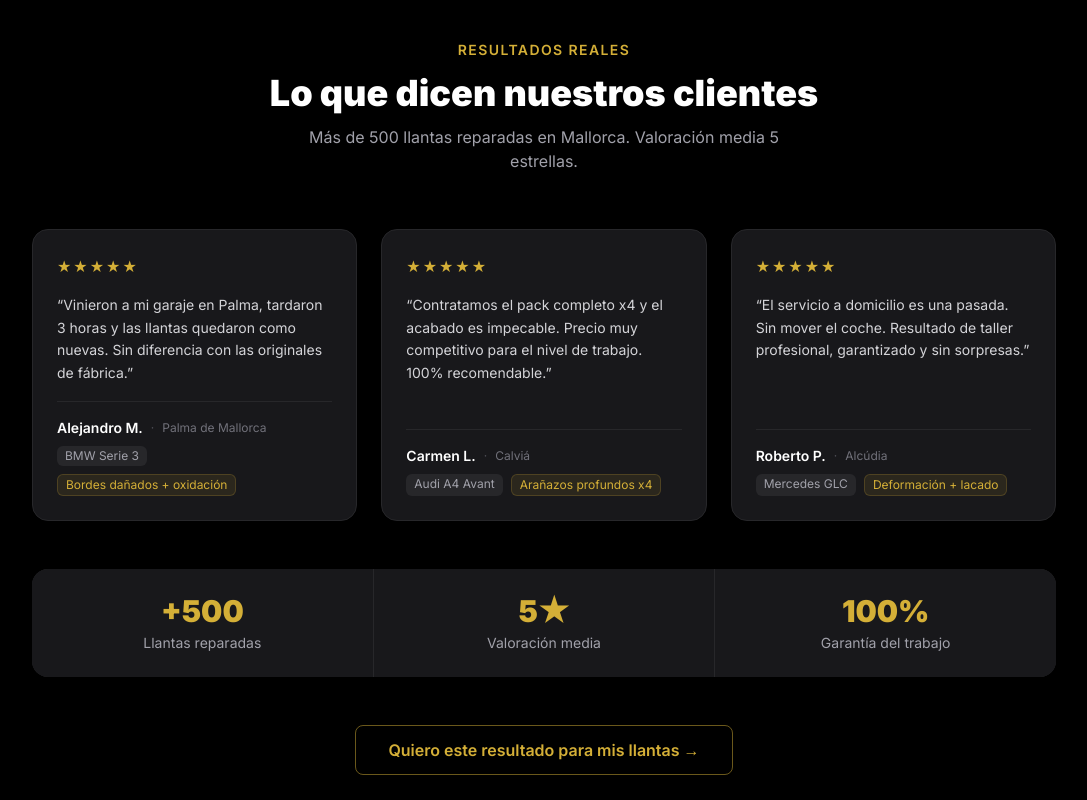
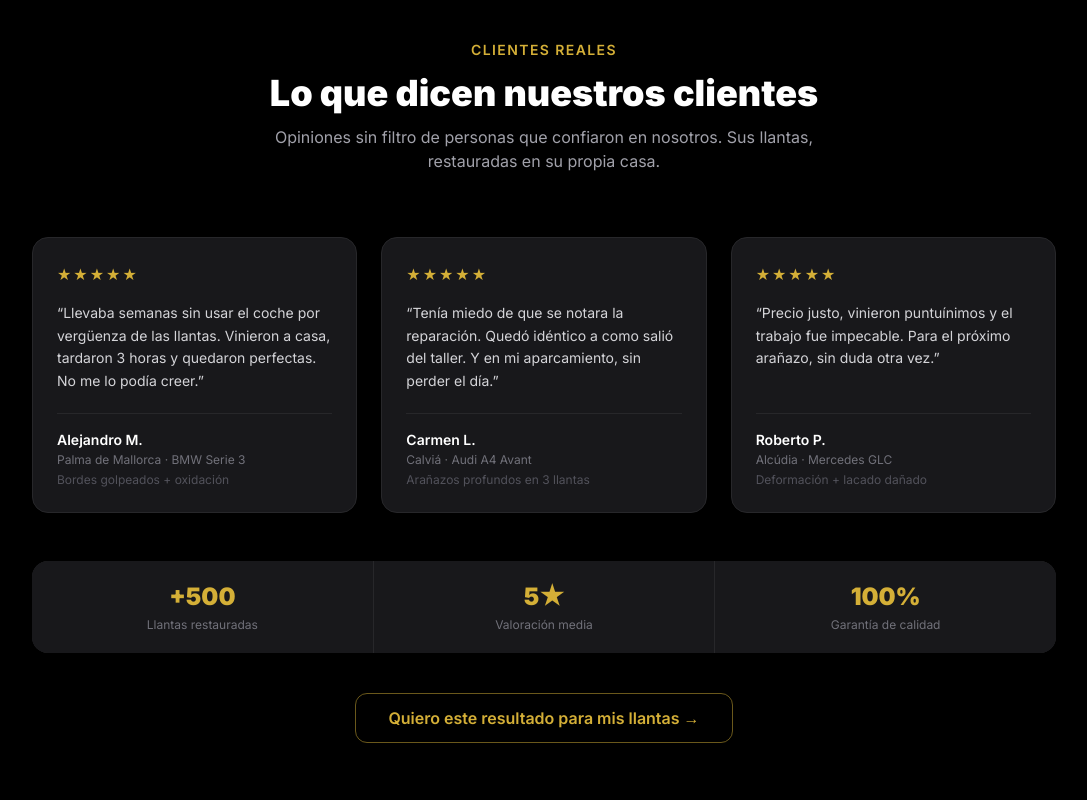
Before and after one commit to Zamule-2022/zamulediamond-web, a Next.js app: page / in a window 1280 px wide. Shown: the part 2060-2860 px from the top of the page, without its empty margins (96-1183 px from the left). Built offline with nearby package versions, Linux system fonts and the light colour scheme.

Commit message:
Update BeforeAfter.jsx

```diff
--- a/src/components/BeforeAfter.jsx
+++ b/src/components/BeforeAfter.jsx
@@ -1,99 +1,91 @@
 const testimonios = [
   {
-    vehiculo: 'BMW Serie 3',
-    dano: 'Bordes dañados + oxidación',
-    texto: 'Vinieron a mi garaje en Palma, tardaron 3 horas y las llantas quedaron como nuevas. Sin diferencia con las originales de fábrica.',
     cliente: 'Alejandro M.',
     zona: 'Palma de Mallorca',
-    stars: 5
+    vehiculo: 'BMW Serie 3',
+    dano: 'Bordes golpeados + oxidaci\u00f3n',
+    stars: 5,
+    texto: 'Llevaba semanas sin usar el coche por verg\u00fcenza de las llantas. Vinieron a casa, tardaron 3 horas y quedaron perfectas. No me lo pod\u00eda creer.',
   },
   {
+    cliente: 'Carmen L.',
+    zona: 'Calvi\u00e1',
     vehiculo: 'Audi A4 Avant',
-    dano: 'Arañazos profundos x4',
-    texto: 'Contratamos el pack completo x4 y el acabado es impecable. Precio muy competitivo para el nivel de trabajo. 100% recomendable.',
-    cliente: 'Carmen L.',
-    zona: 'Calviá',
-    stars: 5
+    dano: 'Ara\u00f1azos profundos en 3 llantas',
+    stars: 5,
+    texto: 'Ten\u00eda miedo de que se notara la reparaci\u00f3n. Qued\u00f3 id\u00e9ntico a como sali\u00f3 del taller. Y en mi aparcamiento, sin perder el d\u00eda.',
   },
   {
+    cliente: 'Roberto P.',
+    zona: 'Alc\u00fadia',
     vehiculo: 'Mercedes GLC',
-    dano: 'Deformación + lacado',
-    texto: 'El servicio a domicilio es una pasada. Sin mover el coche. Resultado de taller profesional, garantizado y sin sorpresas.',
-    cliente: 'Roberto P.',
-    zona: 'Alcúdia',
-    stars: 5
-  }
+    dano: 'Deformaci\u00f3n + lacado da\u00f1ado',
+    stars: 5,
+    texto: 'Precio justo, vinieron puntu\u00ednimos y el trabajo fue impecable. Para el pr\u00f3ximo ara\u00f1azo, sin duda otra vez.',
+  },
 ]
 
 export default function BeforeAfter() {
   return (
     <section id="antes-despues" className="bg-black py-24 px-6">
       <div className="max-w-5xl mx-auto">
-
-        {/* Header */}
-        <div className="text-center mb-14">
-          <span className="text-gold-400 text-sm font-semibold tracking-widest uppercase">Resultados reales</span>
-          <h2 className="text-4xl font-black text-white mt-3">Lo que dicen nuestros clientes</h2>
-          <p className="text-zinc-400 mt-3 max-w-lg mx-auto">Más de 500 llantas reparadas en Mallorca. Valoración media 5 estrellas.</p>
+        <div className="text-center mb-16">
+          <span className="text-gold-400 text-sm font-semibold tracking-widest uppercase">
+            Clientes reales
+          </span>
+          <h2 className="text-4xl font-black text-white mt-3">
+            Lo que dicen nuestros clientes
+          </h2>
+          <p className="text-zinc-400 mt-3 max-w-xl mx-auto">
+            Opiniones sin filtro de personas que confiaron en nosotros. Sus llantas, restauradas en su propia casa.
+          </p>
         </div>
 
-        {/* Testimonial cards */}
-        <div className="grid grid-cols-1 md:grid-cols-3 gap-6 mb-12">
+        <div className="grid grid-cols-1 md:grid-cols-3 gap-6">
           {testimonios.map((t, i) => (
-            <div key={i} className="bg-zinc-900 border border-zinc-800 rounded-2xl p-6 flex flex-col gap-4 hover:border-gold-400/30 transition-colors">
-              {/* Stars */}
-              <div className="flex gap-0.5">
+            <div
+              key={i}
+              className="bg-zinc-900 border border-zinc-800 rounded-2xl p-6 hover:border-gold-400/30 transition-all flex flex-col"
+            >
+              <div className="flex gap-0.5 mb-4">
                 {Array.from({ length: t.stars }).map((_, j) => (
                   <span key={j} className="text-gold-400 text-base">&#9733;</span>
                 ))}
               </div>
-
-              {/* Quote */}
-              <p className="text-zinc-300 text-sm leading-relaxed flex-1">&ldquo;{t.texto}&rdquo;</p>
-
-              {/* Client info */}
+              <p className="text-zinc-300 text-sm leading-relaxed mb-5 flex-1">
+                &ldquo;{t.texto}&rdquo;
+              </p>
               <div className="border-t border-zinc-800 pt-4">
-                <div className="flex items-center gap-2 mb-2">
-                  <span className="text-white font-semibold text-sm">{t.cliente}</span>
-                  <span className="text-zinc-600 text-xs">&middot;</span>
-                  <span className="text-zinc-500 text-xs">{t.zona}</span>
-                </div>
-                <div className="flex gap-2 flex-wrap">
-                  <span className="bg-zinc-800 text-zinc-400 text-xs px-2 py-0.5 rounded-md">{t.vehiculo}</span>
-                  <span className="bg-gold-400/10 text-gold-400 text-xs px-2 py-0.5 rounded-md border border-gold-400/20">{t.dano}</span>
-                </div>
+                <p className="text-white font-semibold text-sm">{t.cliente}</p>
+                <p className="text-zinc-500 text-xs mt-0.5">{t.zona} &middot; {t.vehiculo}</p>
+                <p className="text-zinc-600 text-xs mt-1">{t.dano}</p>
               </div>
             </div>
           ))}
         </div>
 
-        {/* Stats bar */}
-        <div className="grid grid-cols-3 gap-px bg-zinc-800 rounded-2xl overflow-hidden mb-12">
-          <div className="bg-zinc-900 p-6 text-center">
-            <div className="text-3xl font-black text-gold-400">+500</div>
-            <div className="text-zinc-400 text-sm mt-1">Llantas reparadas</div>
-          </div>
-          <div className="bg-zinc-900 p-6 text-center">
-            <div className="text-3xl font-black text-gold-400">5&#9733;</div>
-            <div className="text-zinc-400 text-sm mt-1">Valoración media</div>
-          </div>
-          <div className="bg-zinc-900 p-6 text-center">
-            <div className="text-3xl font-black text-gold-400">100%</div>
-            <div className="text-zinc-400 text-sm mt-1">Garantía del trabajo</div>
-          </div>
+        <div className="grid grid-cols-3 gap-px bg-zinc-800 rounded-2xl overflow-hidden mt-12">
+          {[
+            { num: '+500', label: 'Llantas restauradas' },
+            { num: '5\u2605', label: 'Valoraci\u00f3n media' },
+            { num: '100%', label: 'Garant\u00eda de calidad' },
+          ].map((s) => (
+            <div key={s.label} className="bg-zinc-900 px-6 py-5 text-center">
+              <div className="text-2xl font-black text-gold-400">{s.num}</div>
+              <div className="text-zinc-500 text-xs mt-1">{s.label}</div>
+            </div>
+          ))}
         </div>
 
-        {/* CTA */}
-        <div className="text-center">
+        <div className="text-center mt-10">
           <a
             href="#contacto"
-            className="inline-block border border-gold-400/50 text-gold-400 font-semibold px-8 py-3 rounded-lg hover:bg-gold-400/10 transition-colors"
+            className="inline-block border border-gold-400/50 text-gold-400 font-semibold px-8 py-3 rounded-xl hover:bg-gold-400/10 transition-colors"
           >
             Quiero este resultado para mis llantas &#8594;
           </a>
         </div>
-
       </div>
     </section>
   )
-}
+             }
```
